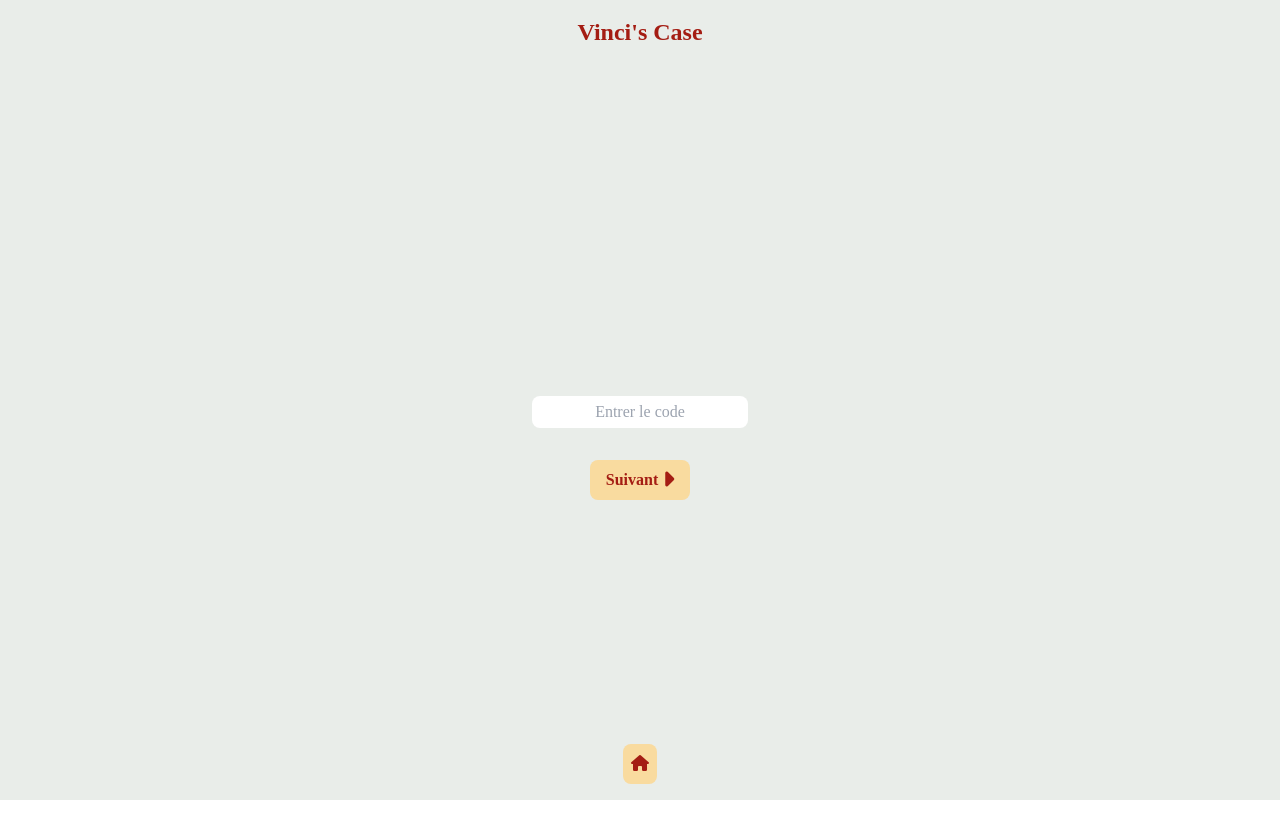
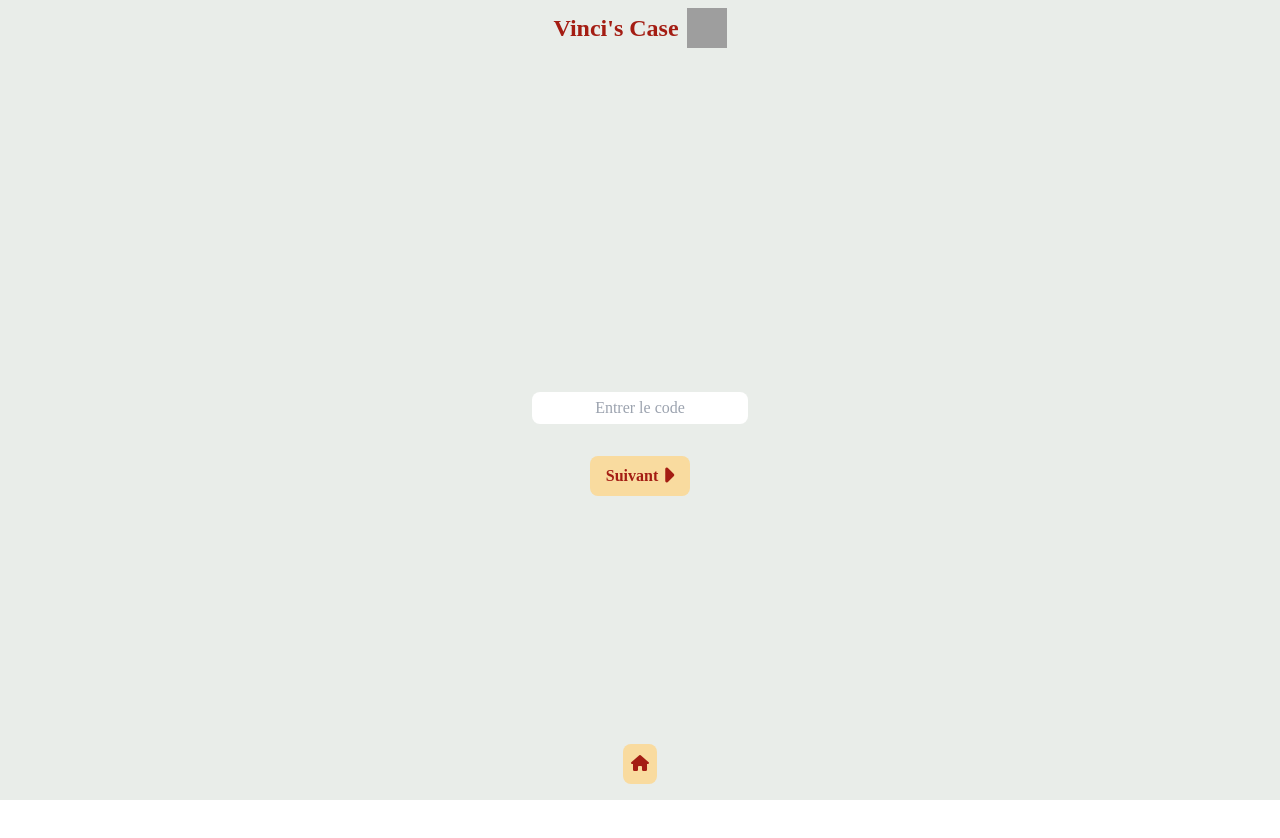
Before and after one commit to Cosmeak/iim-bachelor-three, a SvelteKit app: page /code in a window 1280 px wide. Shown: the top 838 px of the page. Built offline with nearby package versions, Linux system fonts and the light colour scheme; grey boxes are pictures that could not be loaded; a web font is replaced by a local one.

Commit message:
:construction: Code page

```diff
--- a/src/routes/+layout.svelte
+++ b/src/routes/+layout.svelte
@@ -2,6 +2,13 @@
 import '../app.css';
 </script>
 
-<main class="w-screen h-screen bg-white-clay font-articula relative">
+<main class="w-screen h-screen bg-white-clay font-articula relative pt-2">
+  <div class="w-full h-auto flex justify-center items-center gap-2">
+    <h1 class="text-center text-2xl text-red-bismark font-bold">Vinci's Case</h1>
+    <img src="./logo.png" class="w-10 h-10" alt="">
+  </div>
+
   <slot />
+
+  <a href="/" class="text-red-bismark font-bold p-2 bg-beige-bis rounded-lg absolute bottom-4 left-2/4 -translate-x-2/4"><i class="fa-solid fa-house"></i></a>
 </main>
--- /dev/null
+++ b/src/routes/chatbot/+layout.svelte
@@ -0,0 +1,5 @@
+<script>
+import '../../app.css'
+</script>
+
+<slot />
--- a/src/routes/code/+page.svelte
+++ b/src/routes/code/+page.svelte
@@ -6,7 +6,7 @@ const submit = () => {
   const value = document.querySelector('#code').value
   if (value == 'digital'){
     console.log(true)
-    return redirect('302', '/chatbot')
+    redirect(302, '/chatbot')
   } else {
     let tentative = 1
     document.getElementsByTagName('form')[0].innerHTML += `<p class="text-red-bismark text-center">Code incorrect, <br> vous avez encore ${tentative} tentatives</p>`
@@ -14,11 +14,7 @@ const submit = () => {
 }
 </script>
 
-<h1 class="text-center pt-4 text-2xl text-red-bismark font-bold">Vinci's Case</h1>
-
 <form class="w-full h-full flex flex-col items-center justify-center gap-8" on:submit|preventDefault={submit}>
   <input type="text" id="code" class="text-center px-2 py-1 rounded-lg" placeholder="Entrer le code" value={code}>
   <button type="submit" class="text-red-bismark font-bold px-4 py-2 bg-beige-bis rounded-lg">Suivant <i class="fa-solid fa-caret-right my-auto fa-xl"></i></button>
 </form>
-
-<a href="/" class="text-red-bismark font-bold p-2 bg-beige-bis rounded-lg absolute bottom-4 left-2/4 -translate-x-2/4"><i class="fa-solid fa-house"></i></a>
```
Also changed, not shown: 1 other file (tests, documents, lock files or other folders).
